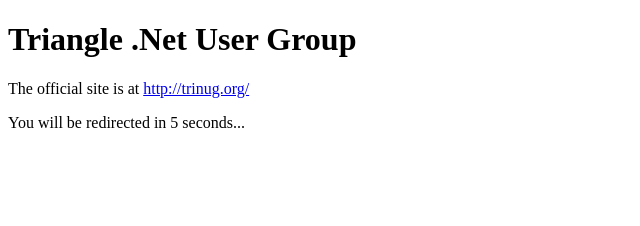
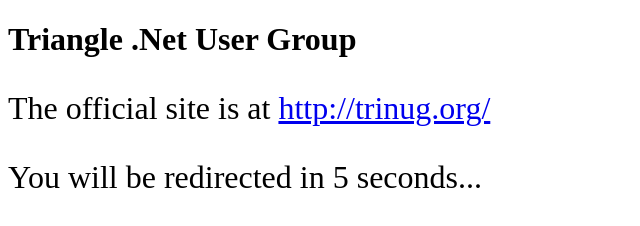
Before and after one commit to kstreith/trinug_com, a plain HTML site: page index.html in a window 1280 px wide. Shown: the whole page, without its empty margins (0-640 px from the left). Drawn offline with Linux system fonts and the light colour scheme.

Commit message:
Increase font-size

```diff
--- a/index.html
+++ b/index.html
@@ -9,7 +9,7 @@
 </head>
 <body>
   <h1>Triangle .Net User Group</h1>
-  <p>The official site is at <a href="http://trinug.org/">http://trinug.org/</a></p>
-  <p>You will be redirected in 5 seconds...</p>
+  <p style="font-size: 2em">The official site is at <a href="http://trinug.org/">http://trinug.org/</a></p>
+  <p style="font-size: 2em">You will be redirected in 5 seconds...</p>
 </body>
 </html>
```
